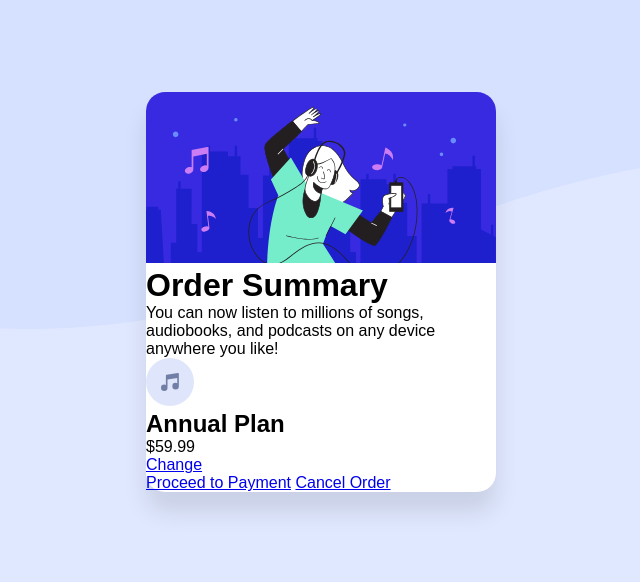
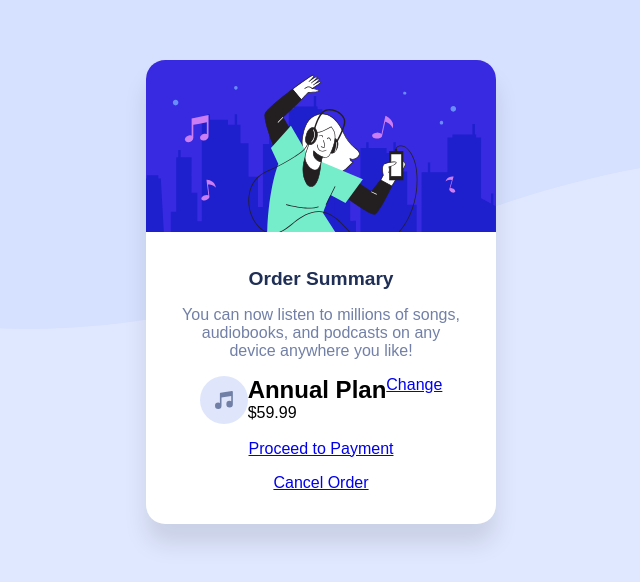
Before and after one commit to chiroro-jr/order-summary-component, a plain HTML site: page index.html in a window 1280 px wide. Shown: the part 108-690 px from the top of the page, without its empty margins (319-959 px from the left). Drawn offline with Linux system fonts and the light colour scheme.

Commit message:
styled the order-summary content section

```diff
--- a/css/style.css
+++ b/css/style.css
@@ -37,7 +37,6 @@ body {
     width: 90%;
     max-width: 350px;
     background-color: var(--white);
-    height: 50%;
     border-radius: var(--border-radius);
     box-shadow: 0px 20px 23px rgb(0 0 0 / 10%);
 }
@@ -52,15 +51,29 @@ body {
 }
 
 .order-summary__content {
+    padding: 2em;
+    display: flex;
+    flex-direction: column;
+    align-items: center;
+}
+
+.order-summary__content > * + * {
+    margin-top: 1em;
 }
 
 .order-summary__title {
+    font-size: 1.2rem;
+    color: var(--dark-blue);
+    text-align: center;
 }
 
 .order-summary__description {
+    color: var(--desaturated-blue);
+    text-align: center;
 }
 
 .order-summary__info {
+    display: flex;
 }
 
 .order-summary__plan {
```
